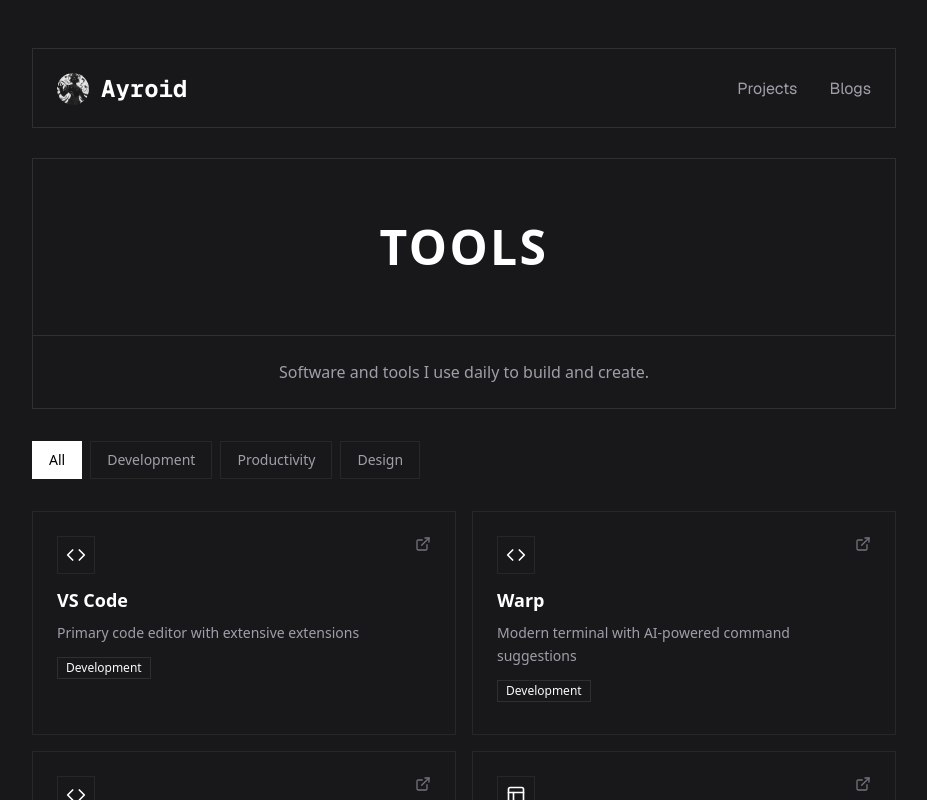
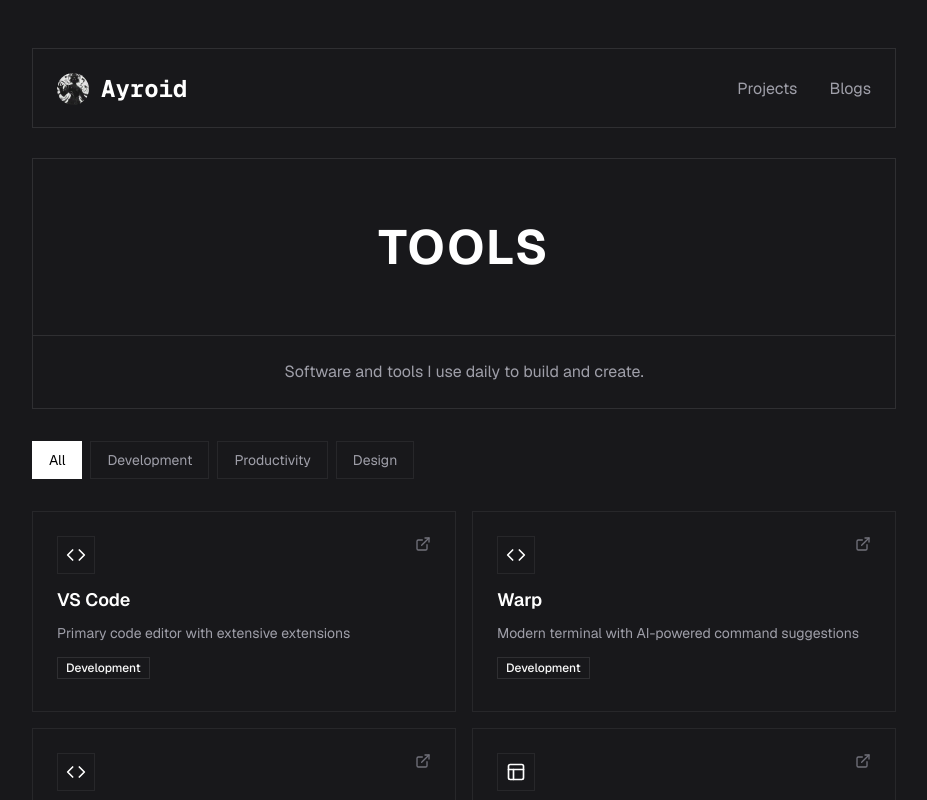
Before and after one commit to Ayroid/portfolio-bento, a Next.js app: page /tools in a window 1280 px wide. Shown: the top 800 px of the page, without its empty margins (176-1103 px from the left). Built offline with nearby package versions, Linux system fonts and the light colour scheme.

Commit message:
update: spacing

```diff
--- a/app/globals.css
+++ b/app/globals.css
@@ -121,6 +121,17 @@
   --sidebar-accent-foreground: oklch(0.985 0 0);
   --sidebar-border: oklch(1 0 0 / 10%);
   --sidebar-ring: oklch(0.556 0 0);
+
+  /* Spacing tokens */
+  --space-1: 0.25rem;  /* 4px */
+  --space-2: 0.5rem;   /* 8px */
+  --space-3: 0.75rem;  /* 12px */
+  --space-4: 1rem;     /* 16px */
+  --space-5: 1.25rem;  /* 20px */
+  --space-6: 1.5rem;   /* 24px */
+  --space-8: 2rem;     /* 32px */
+  --space-10: 2.5rem;  /* 40px */
+  --space-12: 3rem;    /* 48px */
 }
 
 @layer base {
@@ -128,6 +139,6 @@
     @apply border-border outline-ring/50;
   }
   body {
-    @apply bg-background text-foreground;
+    @apply bg-background text-foreground font-sans;
   }
 }
```
